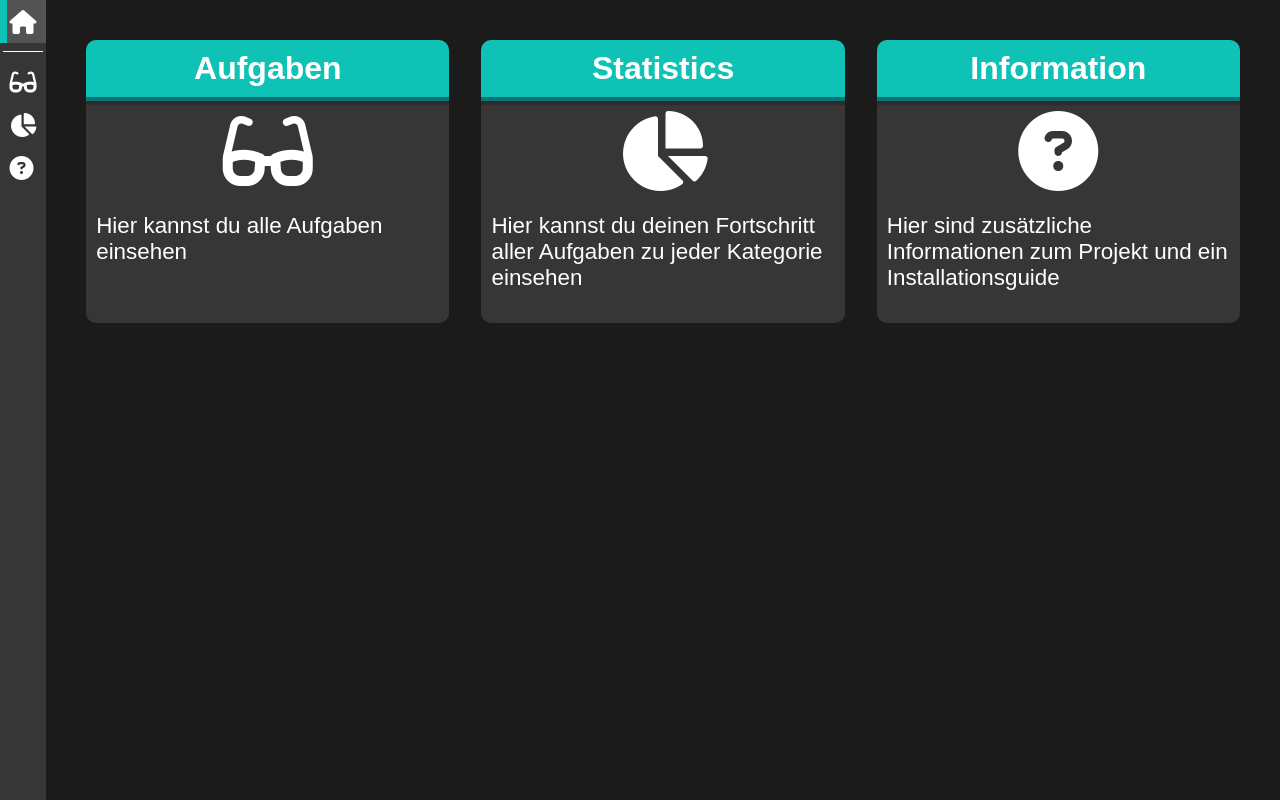
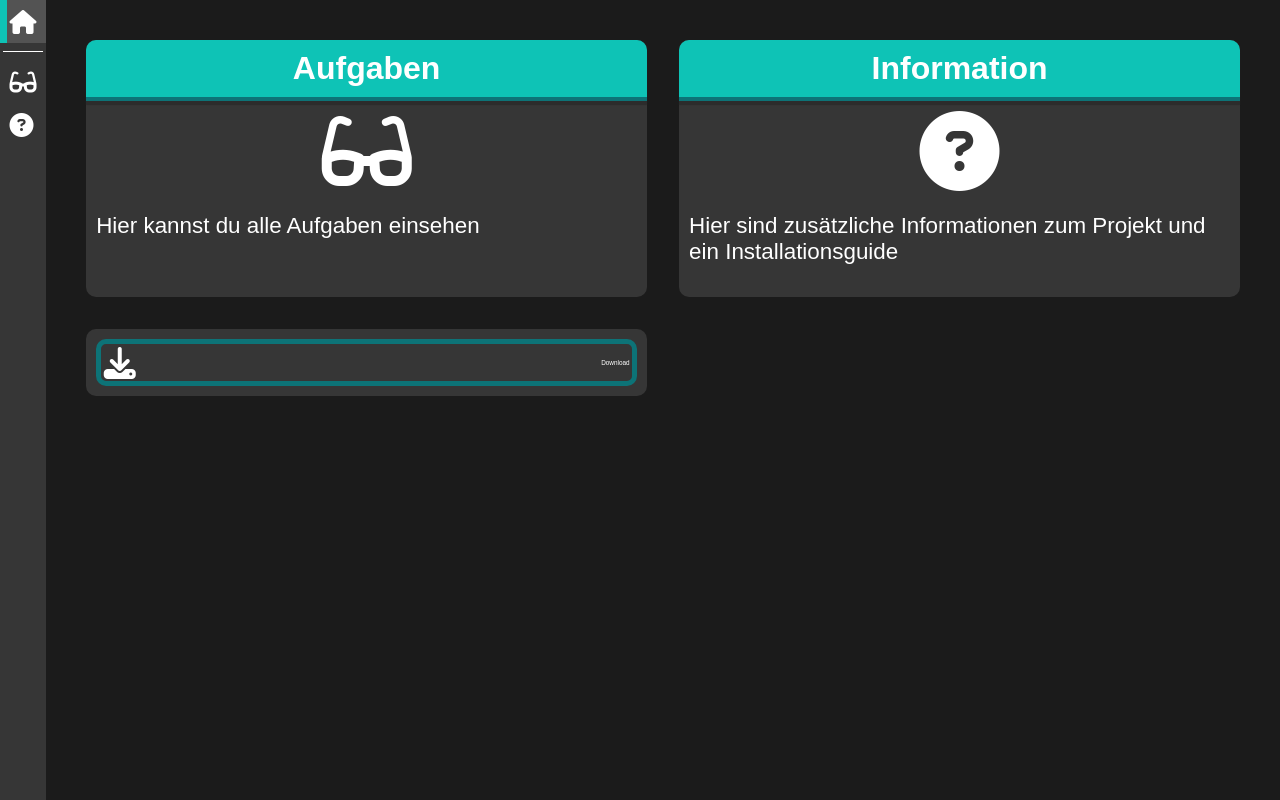
Before and after one commit to htl3rodinseye/odinseye, a Vue app: page /info in a window 1280 px wide. Built offline with nearby package versions, Linux system fonts and the light colour scheme; what vue-css-donut-chart would draw is missing.

Commit message:
[PB] Aktueller Stand für Produktion

```diff
--- a/src/App.vue
+++ b/src/App.vue
@@ -17,7 +17,7 @@
 
   @import './assets/css/main.css';
   #app {
-    height: 100vh;
+    min-height: 100vh;
     width: 100%;
     background: var(--color-primary);
 
--- a/src/assets/css/main.scss
+++ b/src/assets/css/main.scss
@@ -35,6 +35,11 @@
                                    supported by Chrome, Edge, Opera and Firefox */
 }
 
+.overflow{
+  overflow: scroll;
+  overflow-x: hidden;
+}
+
 .row {
   display: flex;
   flex-direction: row;
@@ -52,6 +57,9 @@
 .grid {
   display: grid;
   grid-gap: 2.5vw;
+  & .span-2{
+    grid-row: span 2;
+  }
 }
 
 .wrapper {
--- a/src/components/ode-nav-bar.vue
+++ b/src/components/ode-nav-bar.vue
@@ -10,9 +10,9 @@
     <ode-nav-button route="/tasks">
       <i class="fas fa-glasses"/>
     </ode-nav-button>
-    <ode-nav-button route="/statistic">
+    <!--<ode-nav-button route="/statistic">
       <i class="fas fa-chart-pie"/>
-    </ode-nav-button>
+    </ode-nav-button>-->
     <ode-nav-button route="/info">
       <i class="fas fa-question-circle"></i>
     </ode-nav-button>
@@ -30,4 +30,6 @@
 
 <style scoped>
 
+
+
 </style>
--- a/src/components/routes/ode-info.vue
+++ b/src/components/routes/ode-info.vue
@@ -44,7 +44,7 @@
 
   #ode-info {
     grid-template-columns: 1fr 1fr 1fr 1fr 1fr;
-    grid-template-rows: 1fr 1fr;
+    grid-template-rows: auto;
   }
 
   #ode-info-text {
--- a/src/components/routes/ode-overview.vue
+++ b/src/components/routes/ode-overview.vue
@@ -7,18 +7,21 @@
         </div>
         <p>Hier kannst du alle Aufgaben einsehen</p>
       </ode-box-route>
-      <ode-box-route title="Statistics" to="">
+      <!--<ode-box-route title="Statistics" to="">
         <div class="col">
           <i class="fas fa-chart-pie"/>
         </div>
         <p>Hier kannst du deinen Fortschritt aller Aufgaben zu jeder Kategorie einsehen</p>
-      </ode-box-route>
+      </ode-box-route>-->
       <ode-box-route title="Information" to="/info">
         <div class="col">
           <i class="fas fa-question-circle"/>
         </div>
         <p>Hier sind zusätzliche Informationen zum Projekt und ein Installationsguide</p>
       </ode-box-route>
+      <ode-box class="span-2">
+        <a class="button" href="./static/odins_eye" download><i class="fas fa-download"/> Download</a>
+      </ode-box>
     </div>
   </div>
 </template>
@@ -36,8 +39,8 @@
 <style scoped>
 
   #ode-overview > div.grid {
-    grid-template-columns: 1fr 1fr 1fr;
-    grid-template-rows: 1fr 1fr;
+    grid-template-columns: 1fr 1fr;
+    grid-template-rows: auto;
   }
 
   a {
```
Also changed, not shown: src/components/routes/ode-aufgabe.vue (+14 -10 lines), src/components/routes/ode-aufgaben.vue (+11 -11 lines).
